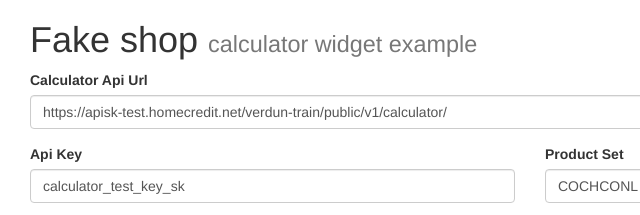
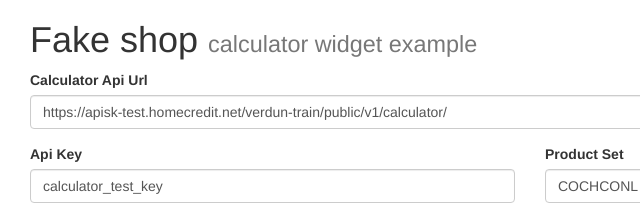
Before and after one commit to homecreditcz/widget-calculator, a plain HTML site: page releases/SK/dist/index.html in a window 1280 px wide. Shown: the top 215 px of the page, 110-750 px from the left. Drawn offline with nearby package versions, Linux system fonts and the light colour scheme.

Commit message:
apiKey example fixed

```diff
--- a/releases/SK/dist/index.html
+++ b/releases/SK/dist/index.html
@@ -33,7 +33,7 @@
               <div class="col-md-6">
                 <div class="form-group">
                     <label>Api Key</label>
-                    <input type="text" id="apikey" value="calculator_test_key_sk" class="form-control" />
+                    <input type="text" id="apikey" value="calculator_test_key" class="form-control" />
                 </div>
               </div>
               <div class="col-md-6">
```
Also changed, not shown: 2 other files.
